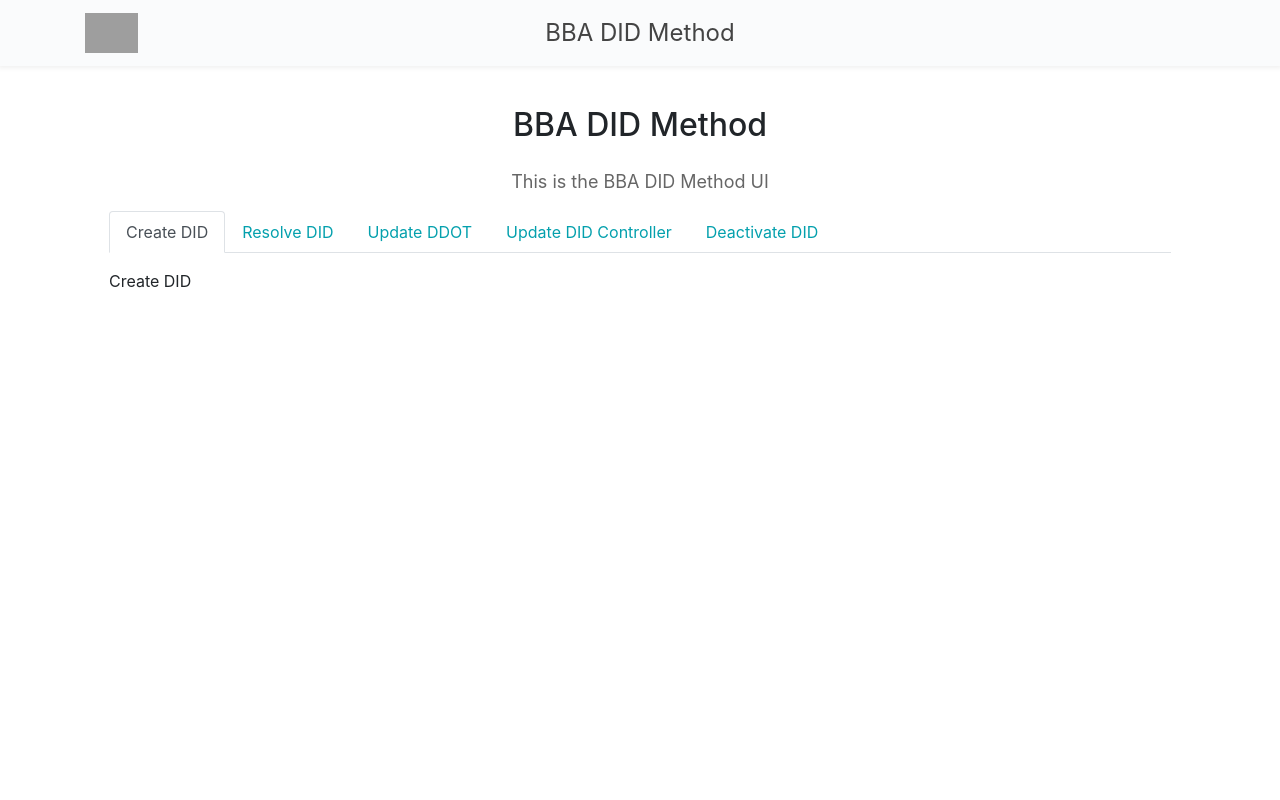
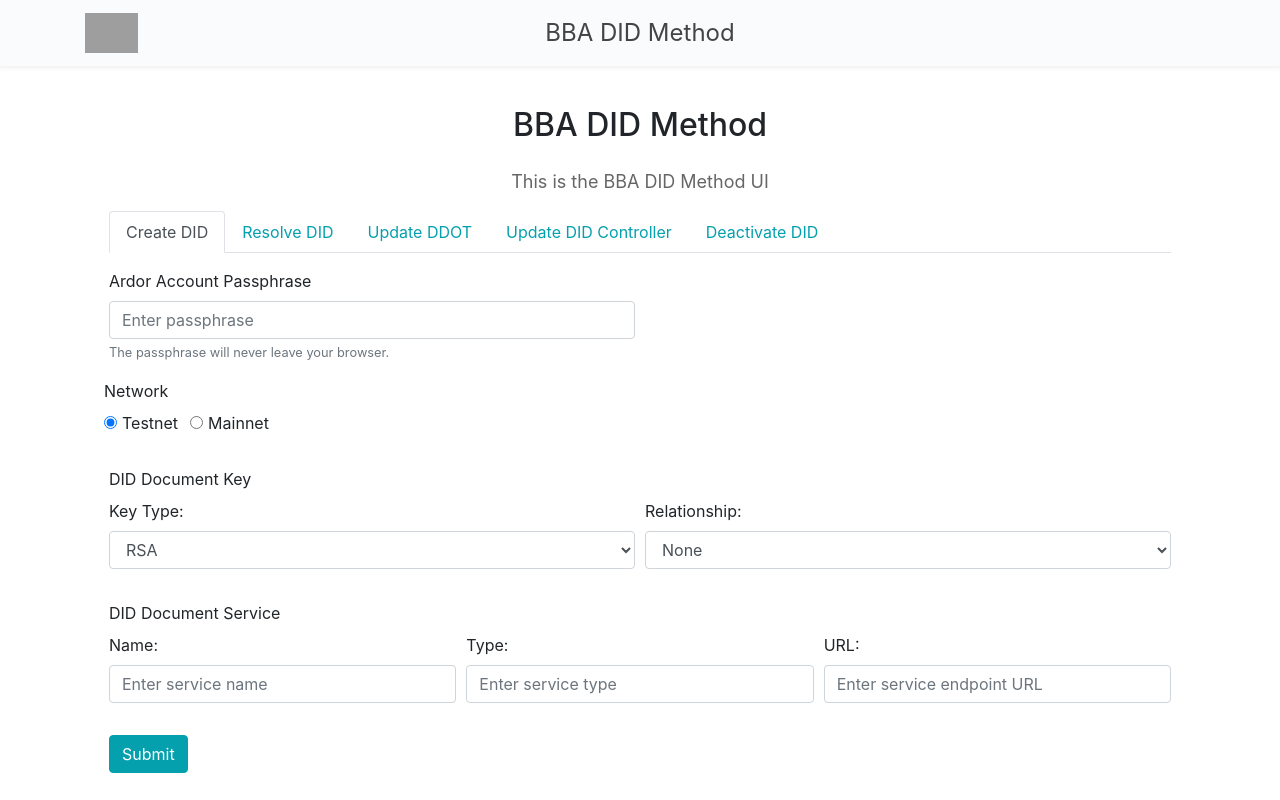
Before and after one commit to blobaa/bba-did-ui, a Next.js app: page / in a window 1280 px wide. Shown: the top 800 px of the page. Built offline with nearby package versions, Linux system fonts and the light colour scheme; grey boxes are pictures that could not be loaded.

Commit message:
added DDOT creation

```diff
--- a/package.json
+++ b/package.json
@@ -26,6 +26,8 @@
     "typescript": "^3.7.5"
   },
   "dependencies": {
+    "@blobaa/bba-did-method-handler-ts": "^0.1.6",
+    "@blobaa/did-document-ts": "^0.1.5",
     "@zeit/next-css": "^1.0.1",
     "@zeit/next-sass": "^1.0.1",
     "bootstrap": "^4.5.1",
--- a/src/components/CreateDID.tsx
+++ b/src/components/CreateDID.tsx
@@ -1,3 +1,6 @@
+import { DIDDocKey, DIDDocKeyMaterial, DIDDocKeyType, DIDDocRelationship, DIDDocRelationshipType, DIDDocService, DIDDocument, DIDDocumentObject } from "@blobaa/did-document-ts";
+import { FormEvent, useState } from "react";
+import { Button, Col, Form } from "react-bootstrap";
 
 
 
@@ -7,11 +10,181 @@ interface Props {
 
 
 const CreateDID: React.FC<Props> = (props) => {
+    const [isTestnet, setIsTestnet] = useState(true);
+
+
+    const handleNetwork = () => {
+        setIsTestnet(!isTestnet);
+    }
+
+
+    const handleSubmitForm = (event: FormEvent<HTMLFormElement>) => {
+        event.preventDefault();
+        event.stopPropagation();
+        const passphrase = (event.currentTarget.elements.namedItem("formPassphrase") as any).value as string;
+        const keyType = (event.currentTarget.elements.namedItem("formKeyType") as any).value as string;
+        const relationship = (event.currentTarget.elements.namedItem("formKeyRelationship") as any).value as string;
+        const serviceName = (event.currentTarget.elements.namedItem("formServiceName") as any).value as string;
+        const serviceType = (event.currentTarget.elements.namedItem("formServiceType") as any).value as string;
+        const serviceUrl = (event.currentTarget.elements.namedItem("formServiceUrl") as any).value as string;
+
+        createDDOT(keyType, relationship, serviceName, serviceType, serviceUrl)
+        .then((resp) => {
+            console.log(resp);
+        })
+        .catch(() => {
+
+        })
+    }
+
+
     return (
         <div>
-            <p>Create DID</p>
+            <Form onSubmit={handleSubmitForm}>
+                <Form.Row>
+                    <Form.Group as={Col} sm="6" controlId="formPassphrase">
+                        <Form.Label>Ardor Account Passphrase</Form.Label>
+                        <Form.Control type="password" placeholder="Enter passphrase" />
+                        <Form.Text className="text-muted">
+                            The passphrase will never leave your browser.
+                        </Form.Text>
+                    </Form.Group>
+                </Form.Row>
+
+                <Form.Row>
+                    <Form.Group controlId="formNetwork">
+                        <Form.Label>Network</Form.Label>
+                        <Form.Group>
+                            <Form.Check
+                                inline
+                                type="radio"
+                                checked={isTestnet}
+                                onChange={handleNetwork}
+                                label="Testnet" />
+                            <Form.Check
+                                inline
+                                type="radio"
+                                checked={!isTestnet}
+                                onChange={handleNetwork}
+                                label="Mainnet" />
+                        </Form.Group>
+                    </Form.Group>
+                </Form.Row>
+
+                <Form.Group>
+                    <Form.Label>DID Document Key</Form.Label>
+                    <Form.Row>
+                        <Form.Group as={Col} controlId="formKeyType">
+                            <Form.Label>Key Type:</Form.Label>
+                            <Form.Control as="select">
+                                <option>RSA</option>
+                                <option>ED25519</option>
+                            </Form.Control>
+                        </Form.Group>
+                        <Form.Group as={Col} controlId="formKeyRelationship">
+                            <Form.Label>Relationship:</Form.Label>
+                            <Form.Control as="select">
+                                <option>None</option>
+                                <option>Authentication</option>
+                                <option>Assertion Method</option>
+                                <option>Key Agreement</option>
+                                <option>Capability Invocation</option>
+                                <option>Capability Delegation</option>
+                            </Form.Control>
+                        </Form.Group>
+                    </Form.Row>
+                </Form.Group>
+
+                <Form.Group>
+                    <Form.Label>DID Document Service</Form.Label>
+                    <Form.Row>
+                        <Form.Group as={Col} controlId="formServiceName">
+                            <Form.Label>Name:</Form.Label>
+                            <Form.Control type="text" placeholder="Enter service name"/>
+                        </Form.Group>
+                        <Form.Group as={Col} controlId="formServiceType">
+                            <Form.Label>Type:</Form.Label>
+                            <Form.Control type="text" placeholder="Enter service type"/>
+                        </Form.Group>
+                        <Form.Group as={Col} controlId="formServiceUrl">
+                            <Form.Label>URL:</Form.Label>
+                            <Form.Control type="text" placeholder="Enter service endpoint URL"/>
+                        </Form.Group>
+                    </Form.Row>
+                </Form.Group>
+
+                <Button variant="primary" type="submit">
+                    Submit
+                </Button>
+            </Form>
         </div>
     );
 }
 
+const createDDOT = async(
+                        keyType: string,
+                        relationship: string,
+                        serviceName: string,
+                        serviceType: string,
+                        serviceUrl: string): Promise<{ ddoc: DIDDocumentObject, keyMaterial: DIDDocKeyMaterial}> => {
+
+    let key = {} as DIDDocKey;
+
+    if (keyType === "RSA") {
+        key = new DIDDocKey({keyType: DIDDocKeyType.RSA})
+    } else {
+        key = new DIDDocKey({keyType: DIDDocKeyType.Ed25519})
+    }
+
+    await key.generate();
+    const publicKey = key.publish();
+
+
+    let _relationship: undefined | DIDDocRelationship;
+    let relationshipType = DIDDocRelationshipType.ASSERTION_METHOD;
+
+    if (relationship === "Authentication") {
+        relationshipType = DIDDocRelationshipType.AUTHENTICATION
+    }
+    if (relationship === "Assertion Method") {
+        relationshipType = DIDDocRelationshipType.ASSERTION_METHOD
+    }
+    if (relationship === "Capability Delegation") {
+        relationshipType = DIDDocRelationshipType.CAPABILITY_DELEGATION
+    }
+    if (relationship === "Capability Invocation") {
+        relationshipType = DIDDocRelationshipType.CAPABILITY_INVOCATION
+    }
+    if (relationship === "Key Agreement") {
+        relationshipType = DIDDocRelationshipType.KEY_AGREEMENT
+    }
+
+    if (relationship !== "None") {
+        _relationship = new DIDDocRelationship({
+            relationshipType: relationshipType,
+            publicKeys: [ publicKey ]
+        })
+    }
+
+
+    let service: undefined | DIDDocService;
+    if (serviceName && serviceType && serviceUrl) {
+        service = new DIDDocService({
+            name: serviceName,
+            type: serviceType,
+            serviceEndpoint: serviceUrl
+        });
+    }
+
+
+    const document = new DIDDocument({
+        publicKeys: _relationship ? undefined : [ publicKey ],
+        relationships: _relationship ? [ _relationship ] : undefined,
+        services: service ? [ service ] : undefined,
+    });
+
+
+    return {ddoc: document.publish(), keyMaterial: await key.exportKeyMaterial()}
+}
+
 export default CreateDID;
```
Also changed, not shown: 1 other file (tests, documents, lock files or other folders).
